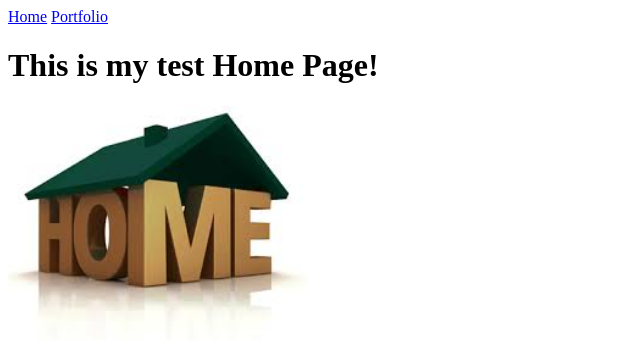
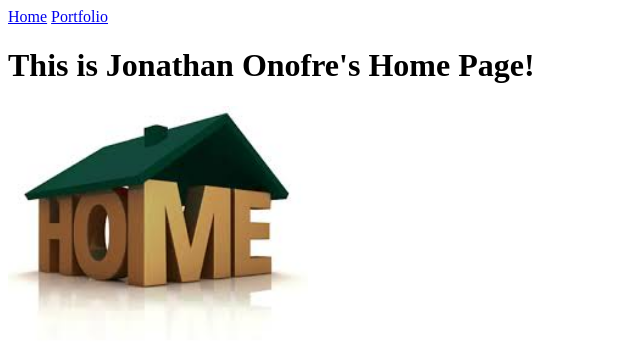
Before and after one commit to jonofre2029/jonofre2029.github.io, a plain HTML site: page my_website/index.html in a window 1280 px wide. Shown: the whole page, without its empty margins (0-640 px from the left). Drawn offline with Linux system fonts and the light colour scheme.

Commit message:
Initial commit

```diff
--- a/my_website/index.html
+++ b/my_website/index.html
@@ -7,7 +7,7 @@
   <body>
     <a href="index.html">Home</a>
     <a href="portfolio.html">Portfolio</a>
-    <h1>This is my test Home Page!</h1>
+    <h1>This is Jonathan Onofre's Home Page!</h1>
     <img src="images/home.jpg" height="250">
   </body>
 </html>
```
Also changed, not shown: .c9/metadata/environment/my_website/index.html, 1 other file.
